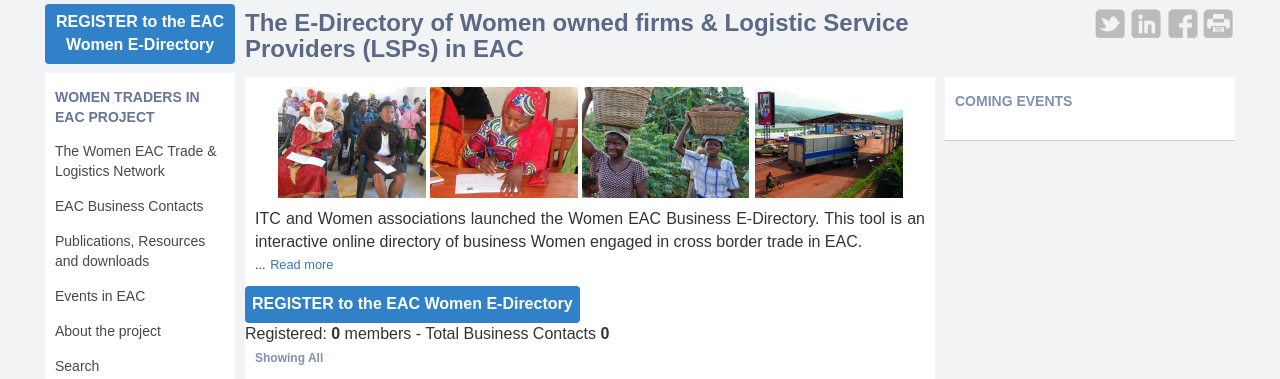
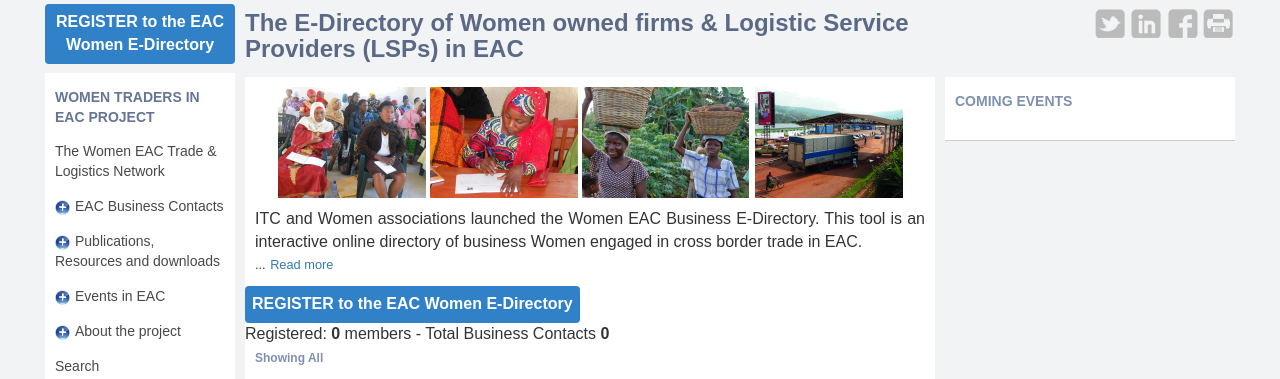
Before and after one commit to rclebsch/itc_005, a Django app: template app/templates/app/main.html in a window 1280 px wide. Shown: the part 135-514 px from the top of the page. Run offline with Django 3.2, Linux system fonts and the light colour scheme; the template is opened without the code that fills it, so the values that code supplies are empty; some libraries are stand-ins or nearby versions.

Commit message:
subitems expand icon

```diff
--- a/app/static/app/css/itc-screen.css
+++ b/app/static/app/css/itc-screen.css
@@ -2842,4 +2842,9 @@ img.pubsCover {
     font-size:0.8em;
 }
 
+.menu-expand {
+	height:15px;
+	margin-right:5px;
+}
+
 /* End EAC*/
--- a/app/static/app/js/eac.js
+++ b/app/static/app/js/eac.js
@@ -114,6 +114,7 @@ function theProjectContentCtrl ($scope) {
 	$scope.initialized = false;
     $scope.menuStructure = {
         id:'section-the-project',
+        hasSubItems: true,
         title: 'About the project',
         extendedTitle: 'Trade facilitation support for women cross-border traders and MSMEs in East African Community (EAC)',
         subItems:[
@@ -154,6 +155,7 @@ function eventsContentCtrl ($scope, $http, $filter, NgTableParams) {
     $scope.total = 0;
     $scope.menuStructure = {
         id:'section-events',
+        hasSubItems: true,
         title: 'Events in EAC',
         extendedTitle: 'Events: training and participation to Trade Fairs'};
     $scope.eventsTable = new NgTableParams({
@@ -238,6 +240,7 @@ function eDirectoryContentCtrl ($scope, $http, $filter, NgTableParams, ngDialog)
     $scope.data = [];
     $scope.menuStructure = {
         id:'section-edirectory',
+        hasSubItems: true,
         title: 'The Women EAC Trade & Logistics Network',
         extendedTitle: 'The E-Directory of Women owned firms & Logistic Service Providers (LSPs) in EAC'};
     $scope.countries = [];
@@ -374,6 +377,7 @@ function contactsContentCtrl ($scope, $http, $filter, NgTableParams) {
     $scope.members = 0;
     $scope.menuStructure = {
         id:'section-contacts',
+        hasSubItems: true,
         title: 'EAC Business Contacts',
         extendedTitle: 'Contacts: Trade Support Institutions, Women Associations, Trade Hubs, and Border Agencies in EAC'};
     $scope.contactsTable = new NgTableParams({
@@ -472,6 +476,7 @@ function searchContentCtrl ($scope, $http, $filter, NgTableParams) {
     $scope.resultsSummary = 'Search results';
     $scope.menuStructure = {
         id:'section-search',
+        hasSubItems: false,
         title: 'Search',
         extendedTitle: '',
     };
@@ -575,6 +580,7 @@ function resourcesContentCtrl ($scope, $http, $filter, NgTableParams) {
     $scope.data = [];
     $scope.menuStructure = {
         id:'section-resources',
+        hasSubItems: true,
         title: 'Publications, Resources and downloads',
         extendedTitle: 'Resources: Agricultural Model Contracts, Tools and training materials'};
     $scope.categories = [];
--- a/app/templates/app/left-menu.html
+++ b/app/templates/app/left-menu.html
@@ -12,7 +12,7 @@
                                     <div class="sortHld toggleSection2 left-hld-menu2">
                                         <ul class="menu-left" ng-repeat="(id, section) in sections">
                                             <li>
-                                                <a href="#" ng-click="changeContent(id, true)">{[{section.title}]}</a>
+                                                <a href="#" ng-click="changeContent(id, true)"><img ng-show="section.hasSubItems && id != currentSection" src="/static/app/images/expand.png" class="menu-expand" />{[{section.title}]}</a>
                                                 <ul ng-repeat="subItem in section.subItems"  ng-show="id == currentSection">
                                                     <li><a href="" ng-click="subMenuAction({bookmark:subItem.bookmark, filter:subItem.filter})">{[{subItem.title}]}</a></li>
                                                  </ul>
```
Also changed, not shown: app/static/app/images/expand.png (added).
